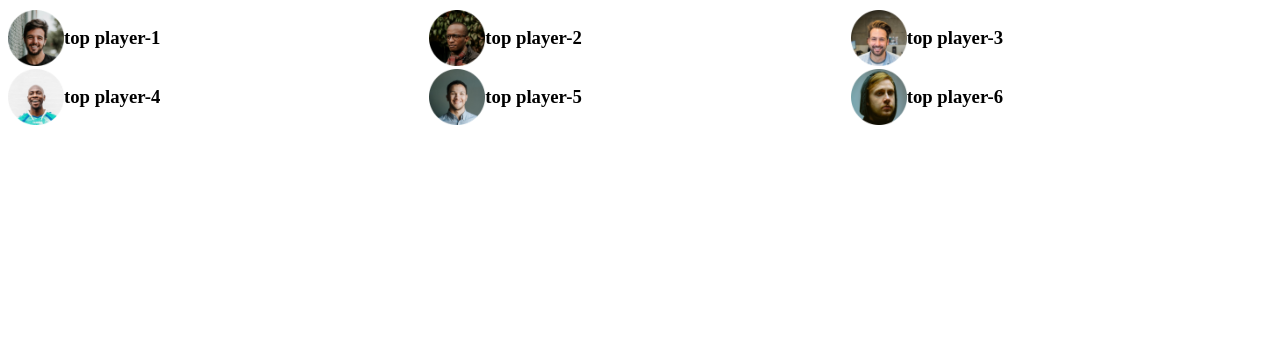
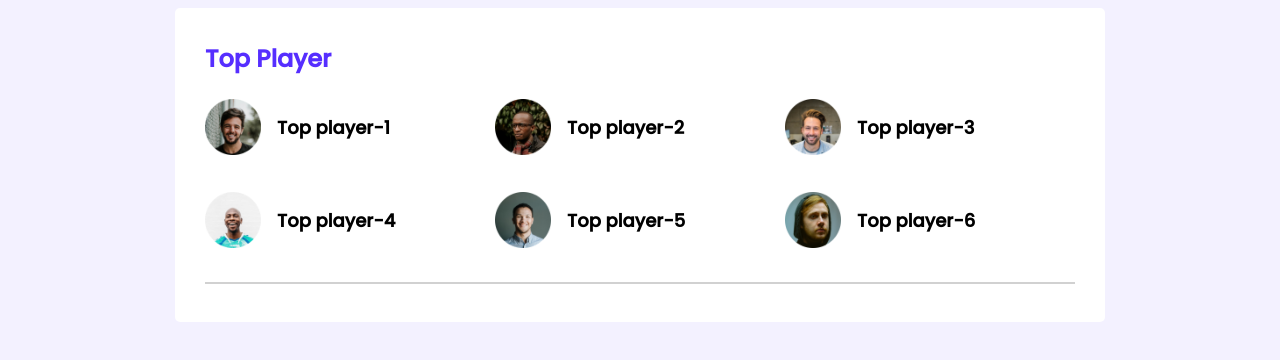
Before and after one commit to zibrailfaruqimayen/leader-board-css3, a plain HTML site: page index.html in a window 1280 px wide. Drawn offline with Linux system fonts and the light colour scheme.

Commit message:
top player section

```diff
--- a/index.html
+++ b/index.html
@@ -17,36 +17,38 @@
     <!-- header end -->
     <main>
         <!--  top players and top blogs -->
-        <section>
+        <section class="container">
             <div class="top-players">
+                <h2 class="section-title">Top Player</h2>
                 <div class="players">
                     <!-- .player*6>img[src="images/players/player-$.png"]+h3{top player-$} -->
                     <div class="player">
                         <img src="images/players/player-1.png" alt="">
-                        <h3>top player-1</h3>
+                        <h3 class="player-name">Top player-1</h3>
                     </div>
                     <div class="player">
                         <img src="images/players/player-2.png" alt="">
-                        <h3>top player-2</h3>
+                        <h3 class="player-name">Top player-2</h3>
                     </div>
                     <div class="player">
                         <img src="images/players/player-3.png" alt="">
-                        <h3>top player-3</h3>
+                        <h3 class="player-name">Top player-3</h3>
                     </div>
                     <div class="player">
                         <img src="images/players/player-4.png" alt="">
-                        <h3>top player-4</h3>
+                        <h3 class="player-name">Top player-4</h3>
                     </div>
                     <div class="player">
                         <img src="images/players/player-5.png" alt="">
-                        <h3>top player-5</h3>
+                        <h3 class="player-name">Top player-5</h3>
                     </div>
                     <div class="player">
                         <img src="images/players/player-6.png" alt="">
-                        <h3>top player-6</h3>
+                        <h3 class="player-name">Top player-6</h3>
                     </div>
                 </div>
             </div>
+            <hr>
         </section>
     </main>
 </body>
--- a/styles/style.css
+++ b/styles/style.css
@@ -1,10 +1,39 @@
 /* fonts */
 @import url('https://fonts.googleapis.com/css2?family=Poppins:wght@500&display=swap');
 
+
+/* common style */
+body{
+    font-family: 'Poppins', sans-serif;
+    background: #F3F1FF;
+}
+main{
+    display: flex;
+    justify-content: center;
+}
+.container{
+    background: #FFFFFF;
+    width: 870px;
+    padding: 30px ;
+    border-radius: 5px;
+}
+hr{
+    border: 1px solid #D1D1D1;
+}
+
 /* top players style */
+.top-players{
+    margin-bottom: 30px;
+}
+.section-title{
+    color: #562EFF;
+    font-size: 24px;
+    margin-top: 3px;
+}
 .players {
     display: grid;
     grid-template-columns: repeat(3, 1fr);
+    grid-row-gap: 30px;
 }
 
 .player {
@@ -16,3 +45,7 @@
     width: 56px;
     height: 56px;
 }
+.player-name{
+    margin-left: 16px;
+    font-size: 18px;
+}
```
